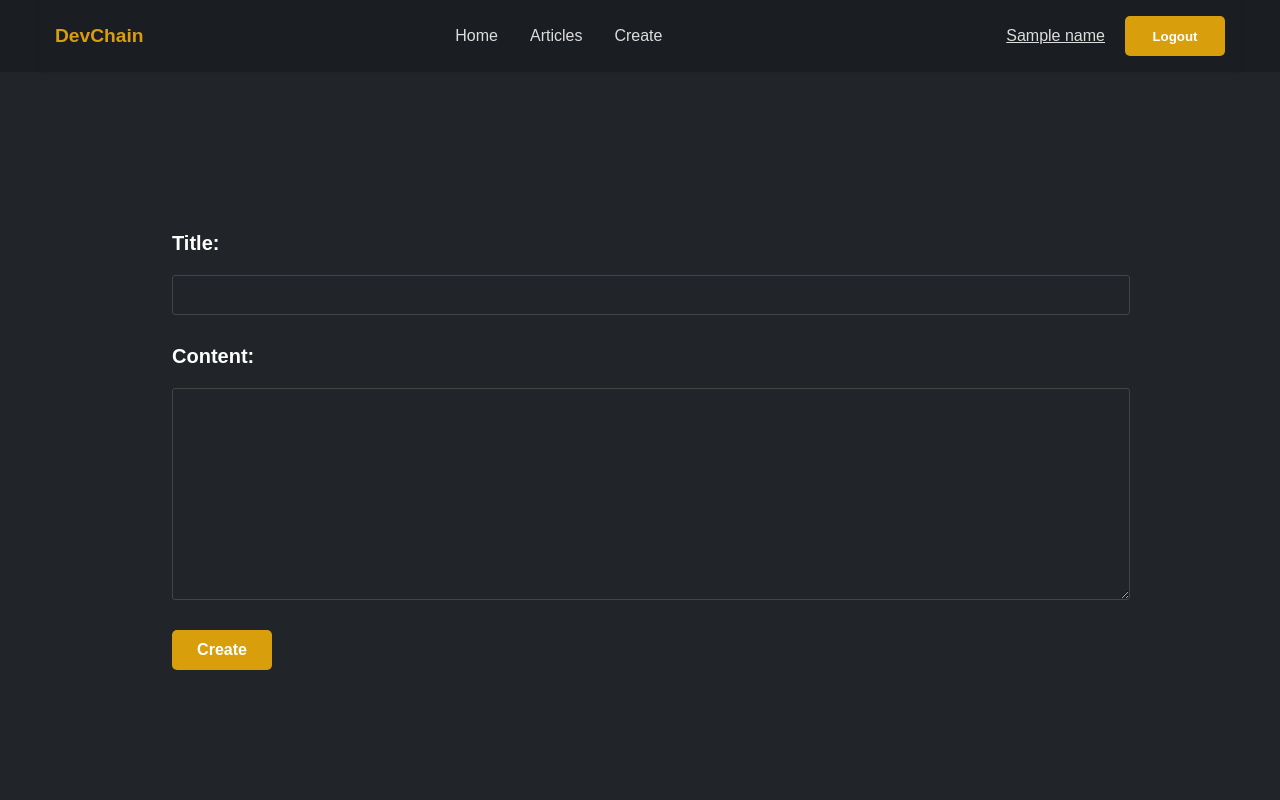
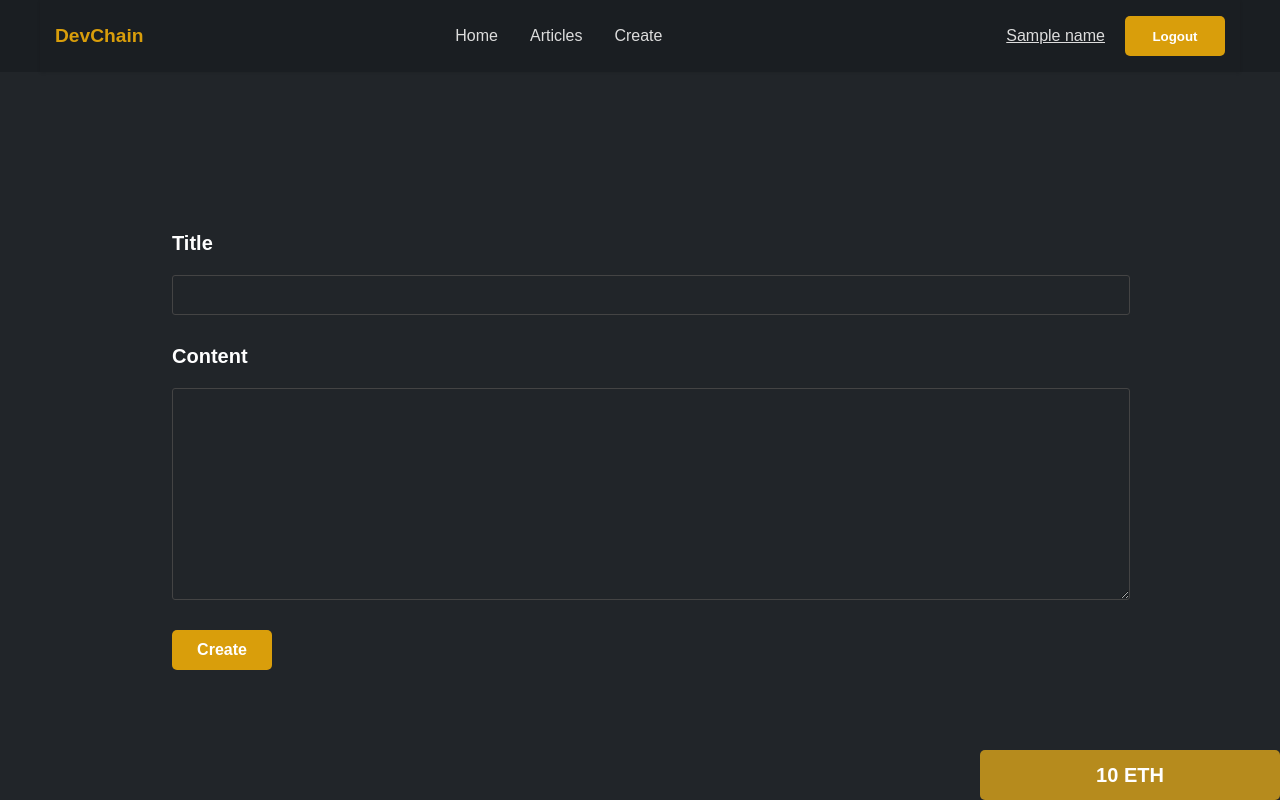
Before and after one commit to YassineAjallal/devchain, a Django app: template backend/dev/templates/create.html in a window 1280 px wide. Run offline with Django 4.2, Linux system fonts and the light colour scheme; tables that the repository leaves empty hold one stand-in row (values such as "Sample post"); the template is opened without the code that fills it: values that come from a table or form of the project are taken from there, most other values are stand-ins (such as "Sample title", 1, 10 or a date in 2020); parts of the project's set-up code (start-up, migrations or seed data) failed here and were passed over.

Commit message:
start to devchain project

```diff
--- a/backend/dev/static/css/create.css
+++ b/backend/dev/static/css/create.css
@@ -56,3 +56,9 @@ textarea:focus {
 .create:hover, .update:hover {
     background-color: #c18700;
 }
+
+.form-error {
+    color: #dd2140; /* Soft red color */
+    font-size: 15px;
+    margin-top: 20px;
+}
--- a/backend/dev/static/css/navbar.css
+++ b/backend/dev/static/css/navbar.css
@@ -95,3 +95,25 @@ a:visited {
 .logout-btn:hover {
     background-color: #b68b1d;
 }
+
+.balance {
+    position: absolute;
+    right: 0px;
+    bottom: 0px;
+    width: 300px;
+    height: 50px;
+    display: flex;
+    justify-content: center;
+    align-items: center;
+    border-radius: 5px;
+    background-color: red;
+    -webkit-border-radius: 5px;
+    -moz-border-radius: 5px;
+    -ms-border-radius: 5px;
+    -o-border-radius: 5px;
+    background-color: #b68b1d;
+    font-size: 20px;
+    color: white;
+    font-weight: bold;
+    cursor: pointer;
+}
--- a/backend/dev/templates/create.html
+++ b/backend/dev/templates/create.html
@@ -11,8 +11,20 @@
     {% include 'navbar.html' %}
     <div class="container">
         <form action="" method="post" class="create_form">
+            <!-- {% if create_form.errors %}
+                <h1>{{create_form.errors}}</h1>
+            {% endif %} -->
             {% csrf_token %}
-            {{ create_form }}
+            <!-- {{ create_form }} -->
+            {% for field in create_form %}
+                <label>{{field.label}}</label>
+                {{field}}
+                {% if field.errors %}
+                    <div class="form-error">
+                        {{field.errors.as_text}}
+                    </div>
+                {% endif %}
+            {% endfor %}
             <button type="submit" class="create">Create</button>
         </form>
     </div>
--- a/backend/dev/templates/navbar.html
+++ b/backend/dev/templates/navbar.html
@@ -22,6 +22,7 @@
             <button type="submit" class="logout-btn" name="logout">Logout</button>
           </form>
         </div>
+        <div class="balance">{{balance}} ETH</div>
       </nav>
   </div>
 
```
Also changed, not shown: backend/dev/static/css/set_name.css (+2 -16 lines), backend/dev/templates/set_name.html (+9 -1 lines), backend/dev/views.py (+24 -15 lines).
